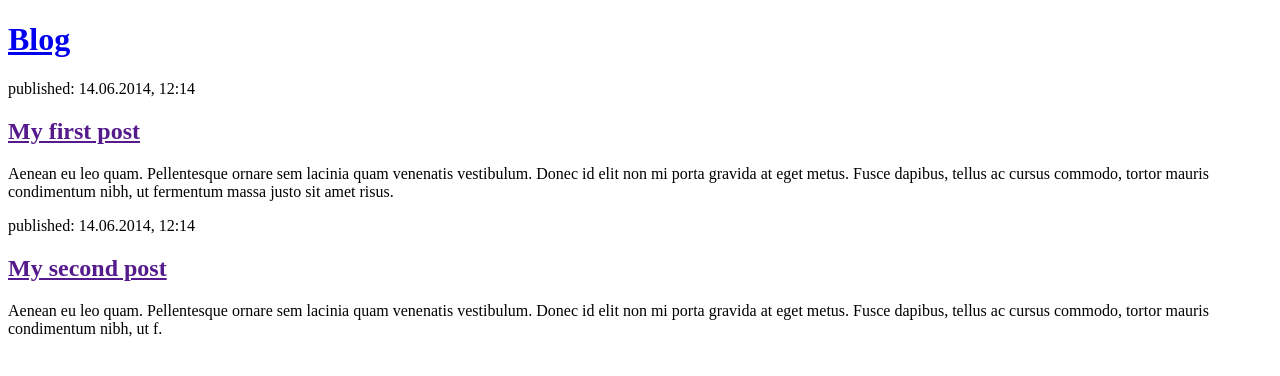
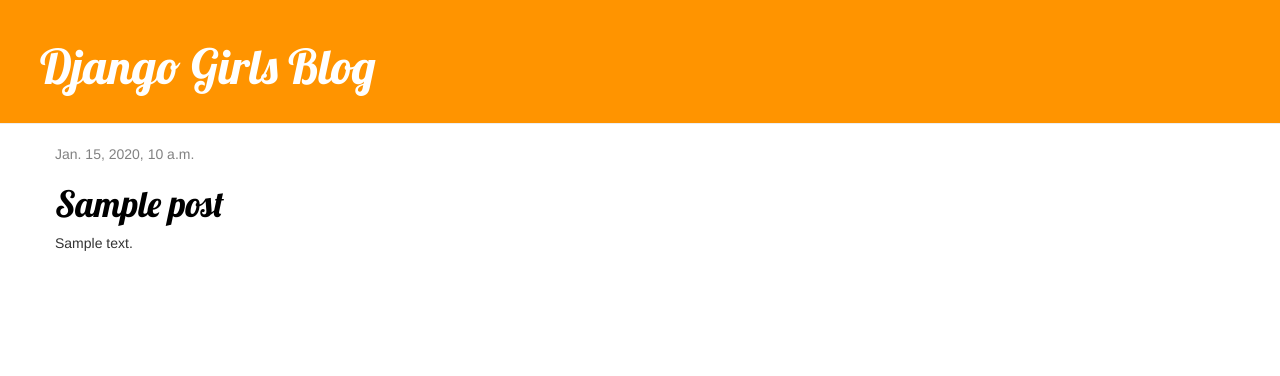
Before and after one commit to ubaidillahalkhan/repo, a Django app: template mysite/blog/templates/blog/post_list.html in a window 1280 px wide. Shown: the top 376 px of the page. Run offline with Django 3.2, Linux system fonts and the light colour scheme; the template is opened without the code that fills it: values that come from a table or form of the project are taken from there, others are empty; tables that the repository leaves empty hold one stand-in row (values such as "Sample post"); some libraries are stand-ins or nearby versions.

Commit message:
Added view and template for detailed blog post as well as CSS for the site.

```diff
--- /dev/null
+++ b/mysite/blog/static/blog.css
@@ -0,0 +1,56 @@
+.page-header {
+    background-color: #ff9400;
+    margin-top: 0;
+    padding: 20px 20px 20px 40px;
+}
+
+.page-header h1,
+.page-header h1 a,
+.page-header h1 a:visited,
+.page-header h1 a:active {
+    color: #ffffff;
+    font-size: 36pt;
+    text-decoration: none;
+}
+
+.content {
+    margin-left: 40px;
+}
+
+h1,
+h2,
+h3,
+h4 {
+    font-family: 'Lobster', cursive;
+}
+
+.date {
+    color: #828282;
+}
+
+.save {
+    float: right;
+}
+
+.post-form textarea,
+.post-form input {
+    width: 100%;
+}
+
+.top-menu,
+.top-menu:hover,
+.top-menu:visited {
+    color: #ffffff;
+    float: right;
+    font-size: 26pt;
+    margin-right: 20px;
+}
+
+.post {
+    margin-bottom: 70px;
+}
+
+.post h1 a,
+.post h1 a:visited {
+    color: #000000;
+}
--- /dev/null
+++ b/mysite/blog/templates/blog/base.html
@@ -0,0 +1,36 @@
+{% load static %}
+<html>
+
+<head>
+    <title>Django Girls blog</title>
+    <link rel="stylesheet" href="//maxcdn.bootstrapcdn.com/bootstrap/3.2.0/css/bootstrap.min.css">
+    <link rel="stylesheet" href="//maxcdn.bootstrapcdn.com/bootstrap/3.2.0/css/bootstrap-theme.min.css">
+    <link href='//fonts.googleapis.com/css?family=Lobster&subset=latin,latin-ext' rel='stylesheet' type='text/css'>
+    <link rel="stylesheet" href="{% static 'css/blog.css' %}">
+</head>
+
+<body>
+    <div class="page-header">
+        <h1><a href="/">Django Girls Blog</a></h1>
+    </div>
+
+    <div class="content container">
+        <div class="row">
+            <div class="col-md-8">
+                {% block content %}
+                {% for post in posts %}
+                <div class="post">
+                    <div class="date">
+                        {{ post.published_date }}
+                    </div>
+                    <h1><a href="">{{ post.title }}</a></h1>
+                    <p>{{ post.text|linebreaksbr }}</p>
+                </div>
+                {% endfor %}
+                {% endblock %}
+            </div>
+        </div>
+    </div>
+</body>
+
+</html>
--- a/mysite/blog/templates/blog/post_list.html
+++ b/mysite/blog/templates/blog/post_list.html
@@ -1,30 +1,13 @@
-<!DOCTYPE html>
-<html lang="en">
-<head>
-    <meta charset="UTF-8">
-    <meta name="viewport" content="width=device-width, initial-scale=1.0">
-    <meta http-equiv="X-UA-Compatible" content="ie=edge">
-    <title>Alkhan</title>
-</head>
-<body>
-    <div>
-        <h1><a href="/">Blog</a></h1>
+{% extends 'blog/base.html' %}
+
+{% block content %}
+{% for post in posts %}
+<div class="post">
+    <div class="date">
+        {{ post.published_date }}
     </div>
-
-    <div>
-        <p>published: 14.06.2014, 12:14</p>
-        <h2><a href="">My first post</a></h2>
-        <p>Aenean eu leo quam. Pellentesque ornare sem lacinia quam venenatis vestibulum. Donec id elit non mi porta
-            gravida at eget metus. Fusce dapibus, tellus ac cursus commodo, tortor mauris condimentum nibh, ut fermentum
-            massa justo sit amet risus.</p>
-    </div>
-
-    <div>
-        <p>published: 14.06.2014, 12:14</p>
-        <h2><a href="">My second post</a></h2>
-        <p>Aenean eu leo quam. Pellentesque ornare sem lacinia quam venenatis vestibulum. Donec id elit non mi porta
-            gravida at eget metus. Fusce dapibus, tellus ac cursus commodo, tortor mauris condimentum nibh, ut f.</p>
-    </div>
-
-</body>
-</html>
+    <h1><a href="{% url 'post_detail' pk=post.pk %}">{{ post.title }}</a></h1>
+    <p>{{ post.text|linebreaksbr }}</p>
+</div>
+{% endfor %}
+{% endblock %}
--- a/mysite/blog/urls.py
+++ b/mysite/blog/urls.py
@@ -3,4 +3,5 @@ from . import views
 
 urlpatterns = [
     path('', views.post_list, name='post_list'),
+    path('post/<int:pk>/', views.post_detail, name='post_detail'),
 ]
```
Also changed, not shown: mysite/blog/templates/blog/post_detail.html (added, +13 -0 lines), mysite/blog/views.py (+10 -1 lines).
